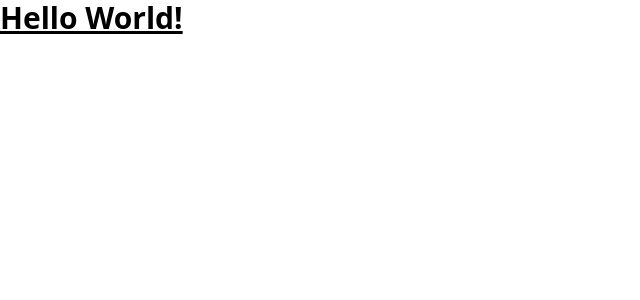
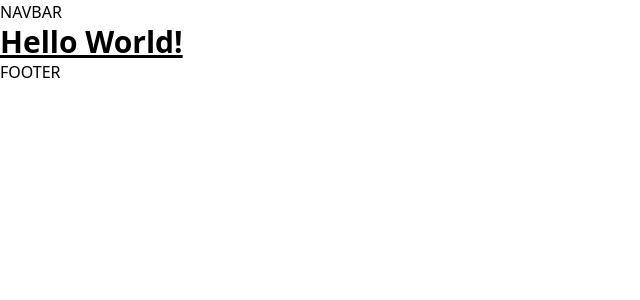
Before and after one commit to PSkinnerTech/nfc_enabled_nft_marketplace, a Next.js app: page / in a window 1280 px wide. Shown: the top 300 px of the page, without its empty margins (0-640 px from the left). Built offline with nearby package versions, Linux system fonts and the light colour scheme.

Commit message:
corrected  error on several pages to have the build connected to Vercel. We're building live.

```diff
--- a/pages/_app.js
+++ b/pages/_app.js
@@ -1,5 +1,15 @@
+import { ThemeProvider } from 'next-themes';
+
 import '../styles/globals.css';
 
-const App = ({ Component, pageProps }) => <Component {...pageProps} />;
+const MyApp = ({ Component, pageProps }) => (
+  <ThemeProvider attribute="class">
+    <div className="dark:bg-nft-dark bg-white min-h-screen">
+      <h1>NAVBAR</h1>
+      <Component {...pageProps} />
+      <h1>FOOTER</h1>
+    </div>
+  </ThemeProvider>
+);
 
-export default App;
+export default MyApp;
--- a/pages/api/hello.js
+++ b/pages/api/hello.js
@@ -1,5 +1,5 @@
 // Next.js API route support: https://nextjs.org/docs/api-routes/introduction
 
 export default function handler(req, res) {
-  res.status(200).json({ name: 'John Doe' })
+  res.status(200).json({ name: 'John Doe' });
 }
--- a/pages/create-nft.js
+++ b/pages/create-nft.js
@@ -1,7 +1,7 @@
 import React from 'react';
 
 const CreateNFT = () => {
-  return <div>CreateNFT</div>;
+  <div>CreateNFT</div>;
 };
 
 export default CreateNFT;
--- a/pages/my-nfts.js
+++ b/pages/my-nfts.js
@@ -1,7 +1,7 @@
 import React from 'react';
 
 const MyNFTs = () => {
-  return <div>MyNFTs</div>;
+  <div>MyNFTs</div>;
 };
 
 export default MyNFTs;
--- a/pages/nft-details.js
+++ b/pages/nft-details.js
@@ -1,7 +1,7 @@
 import React from 'react';
 
 const NFTDetails = () => {
-  return <div>NFTDetails</div>;
+  <div>NFTDetails</div>;
 };
 
 export default NFTDetails;
--- a/pages/resell-nft.js
+++ b/pages/resell-nft.js
@@ -1,7 +1,7 @@
 import React from 'react';
 
 const ResellNFT = () => {
-  return <div>ResellNFT</div>;
+  <div>ResellNFT</div>;
 };
 
 export default ResellNFT;
```
Also changed, not shown: components/Navbar.jsx (added), 1 other file (tests, documents, lock files or other folders).
